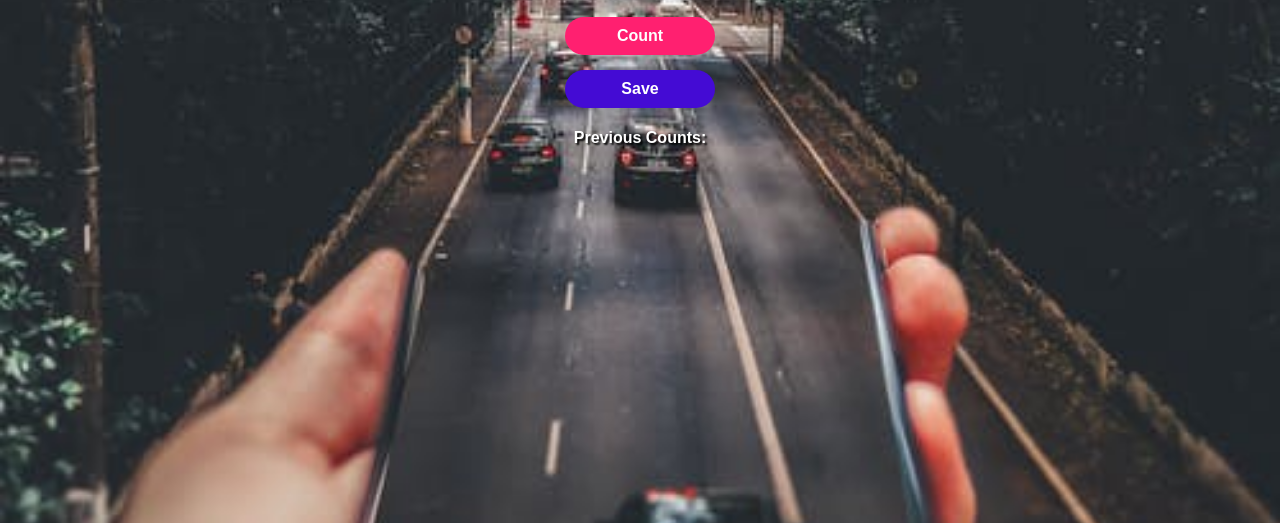
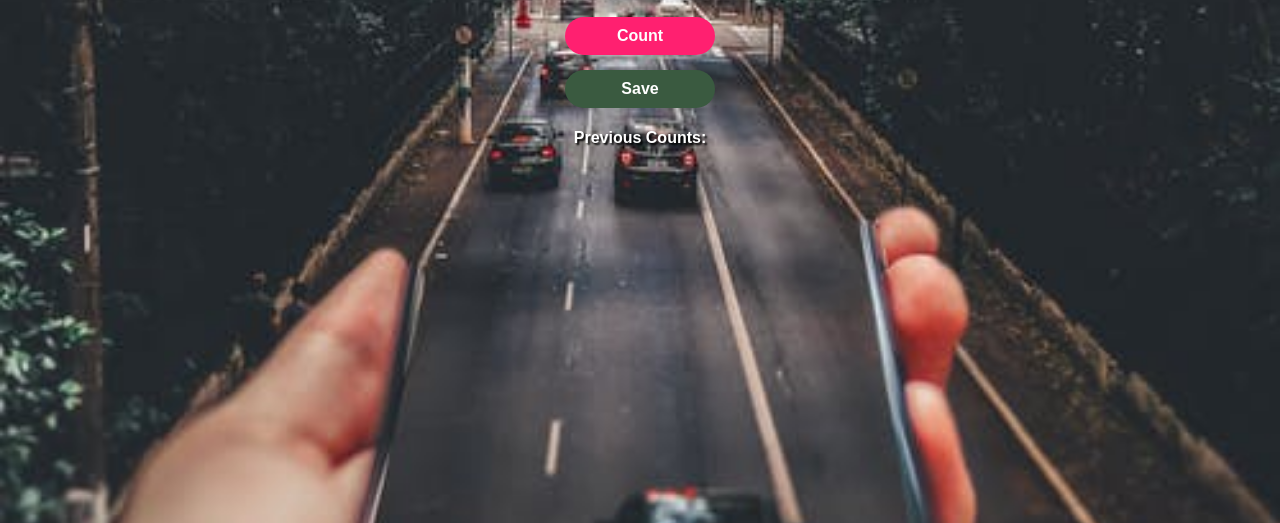
Before and after one commit to SleepyPanda99/Counter-App, a plain HTML site: page index.html in a window 1280 px wide. Shown: the part 277-800 px from the top of the page. Drawn offline with nearby package versions, Linux system fonts and the light colour scheme.

Commit message:
Update index.css

```diff
--- a/index.css
+++ b/index.css
@@ -49,5 +49,5 @@ button {
 }
 
 #save-btn {
-    background: #440BD4;
+    background: #3a5a40;
 }
```
